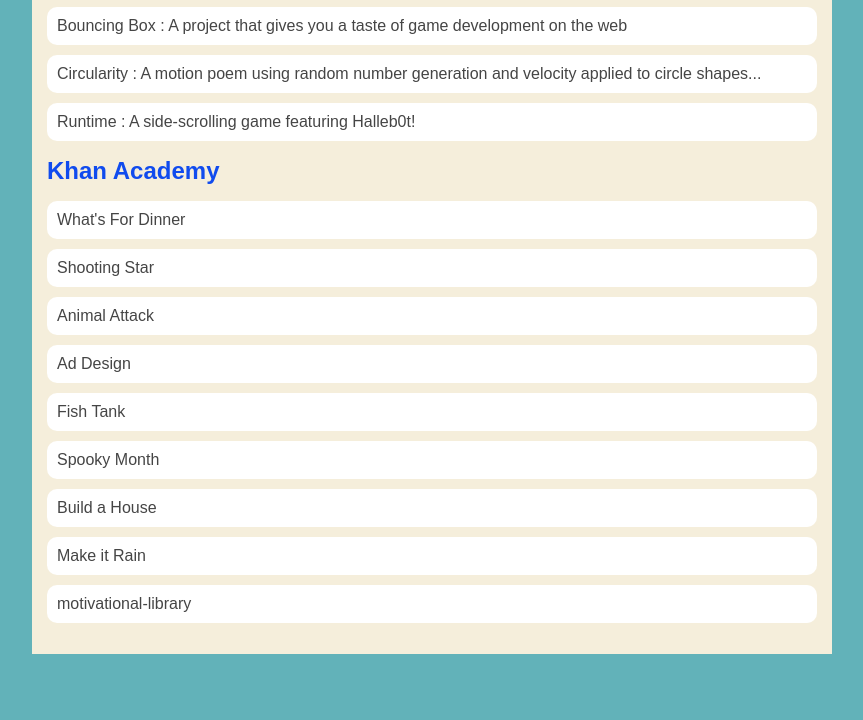
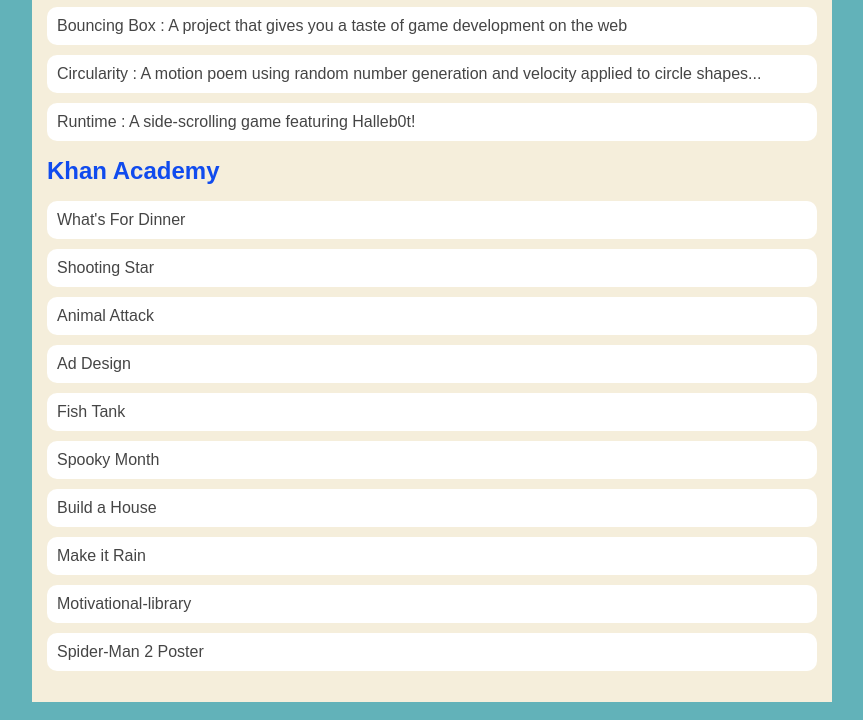
Before and after one commit to rjbates912/reginaldrbates.github.io, a plain HTML site: page portfolio.html in a window 1280 px wide. Shown: the part 197-917 px from the top of the page, without its empty margins (208-1071 px from the left). Before the commit the page ends 869 px from the top, so only its background shows below. Drawn offline with Linux system fonts and the light colour scheme.

Commit message:
describe your changes

```diff
--- a/portfolio.html
+++ b/portfolio.html
@@ -33,7 +33,8 @@
                     <li><a href = "https://www.khanacademy.org/computer-programming/rjs-haunted-house/5908357676056576">Spooky Month</a></li>
                     <li><a href = "https://www.khanacademy.org/computer-programming/spin-off-of-cool-mansion/6398517020639232">Build a House</a></li>
                     <li><a href = "https://www.khanacademy.org/computer-programming/let-it-snow-let-it-snow-let-it-snow/5805748438876160">Make it Rain</a></li>
-                    <li><a href = "https://www.khanacademy.org/computer-programming/motivational-library/5087217514627072">motivational-library</a></li>
+                    <li><a href = "https://www.khanacademy.org/computer-programming/motivational-library/5087217514627072">Motivational-library</a></li>
+                    <li><a href = "https://www.khanacademy.org/computer-programming/spin-off-of-moviegame-poster/5922032948264960">Spider-Man 2 Poster</a></li>
                 </ul>
             </div>
         </main>
```
